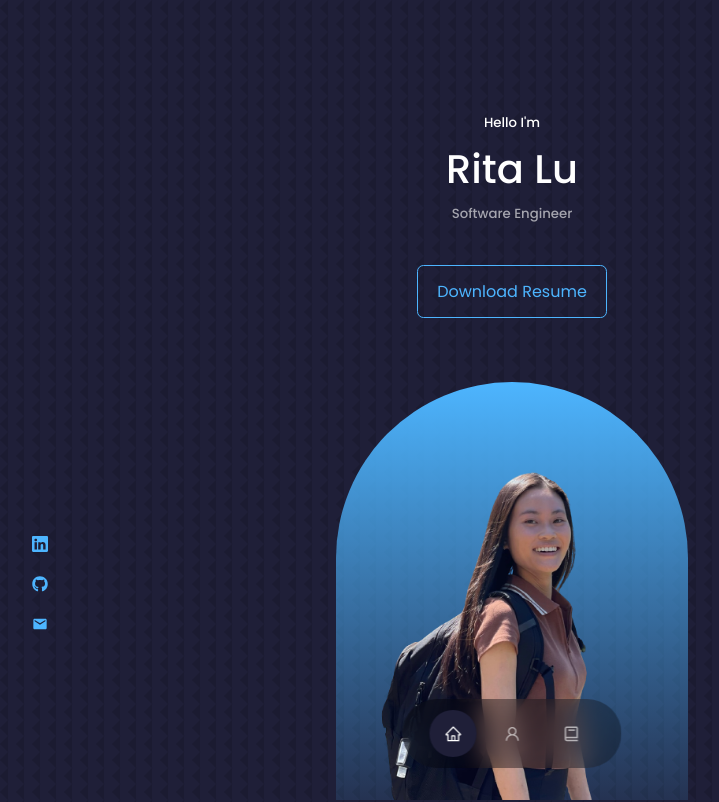
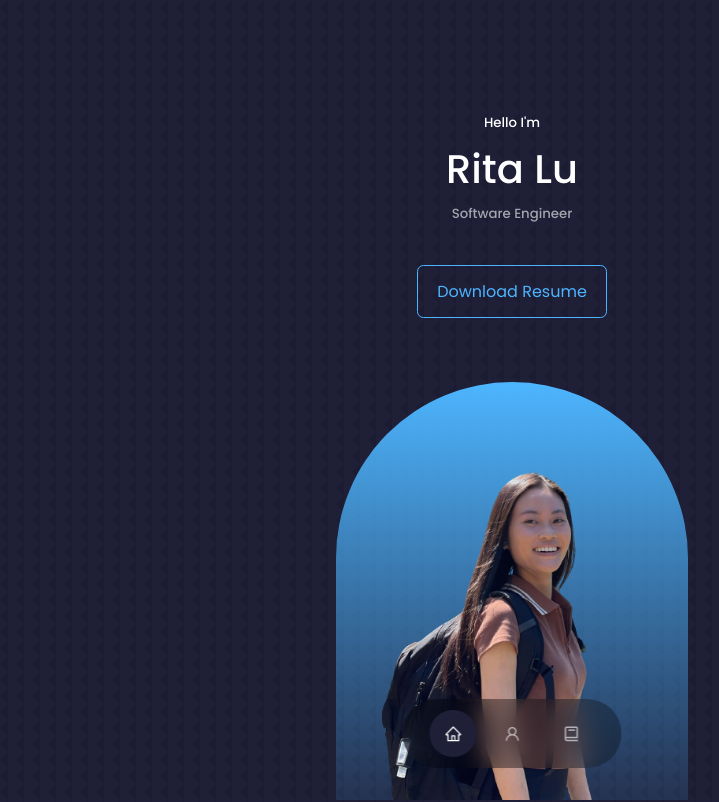
Before and after one commit to rita-lu/Personal-Website, a React (Create React App) app: page / in a window 1280 px wide. Shown: the top 802 px of the page, without its empty margins (128-847 px from the left). Built offline with nearby package versions, Linux system fonts and the light colour scheme.

Commit message:
change css

```diff
--- a/src/components/header/header.css
+++ b/src/components/header/header.css
@@ -26,7 +26,7 @@ header {
     gap: 0.8rem;
     position: absolute;
     left: 0;
-    bottom: 10rem;
+    bottom: 50rem;
 }
 
 /* .header__socials::after {
```
